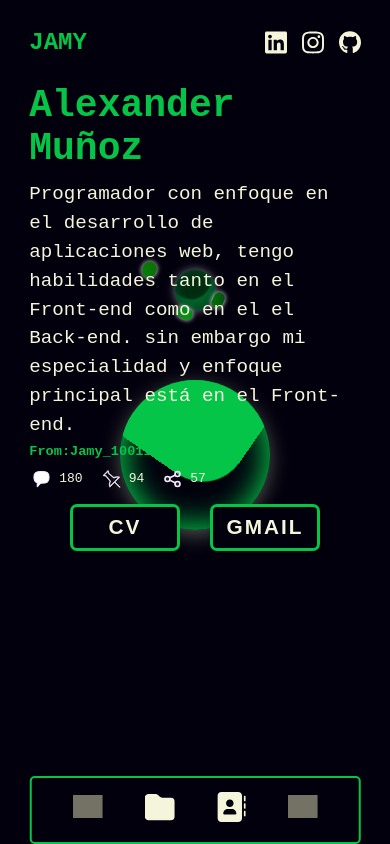
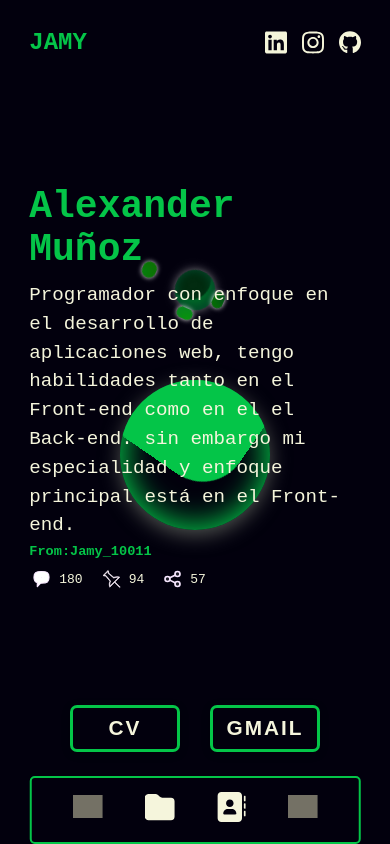
Before and after one commit to MINOTAURO18/Portafolio, a React (Vite) app: page /portafolio in a window 390 px wide. Built offline with nearby package versions, Linux system fonts and the light colour scheme; grey boxes are pictures that could not be loaded.

Commit message:
inicio-mobile

```diff
--- a/src/components/Inicio/FullStack/FullStack.module.css
+++ b/src/components/Inicio/FullStack/FullStack.module.css
@@ -112,6 +112,9 @@ p{
 
   .FullStack{
     gap: 10px;
+    display: flex;
+    flex-direction: column;
+    justify-content: center;
   }
 
   .span_mobile{
--- a/src/components/Inicio/inicio.module.css
+++ b/src/components/Inicio/inicio.module.css
@@ -42,8 +42,9 @@
   .Home{
     max-width: 600px;
     width: 100%;
-    height: auto;
+    height: 80vh;
     display: flex;
+    justify-content: center;
     flex-direction: column;
     padding:0;
   }
```
